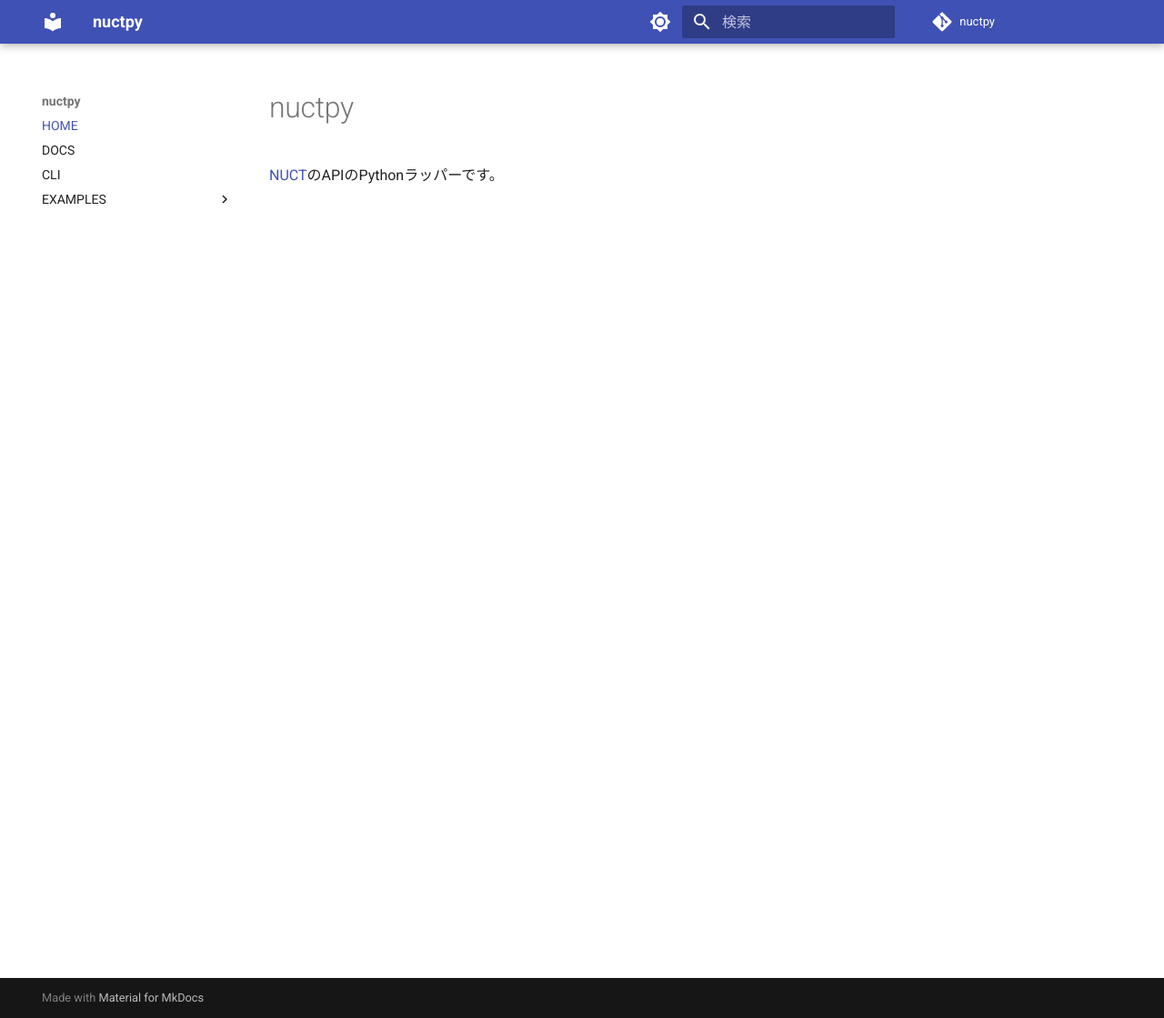
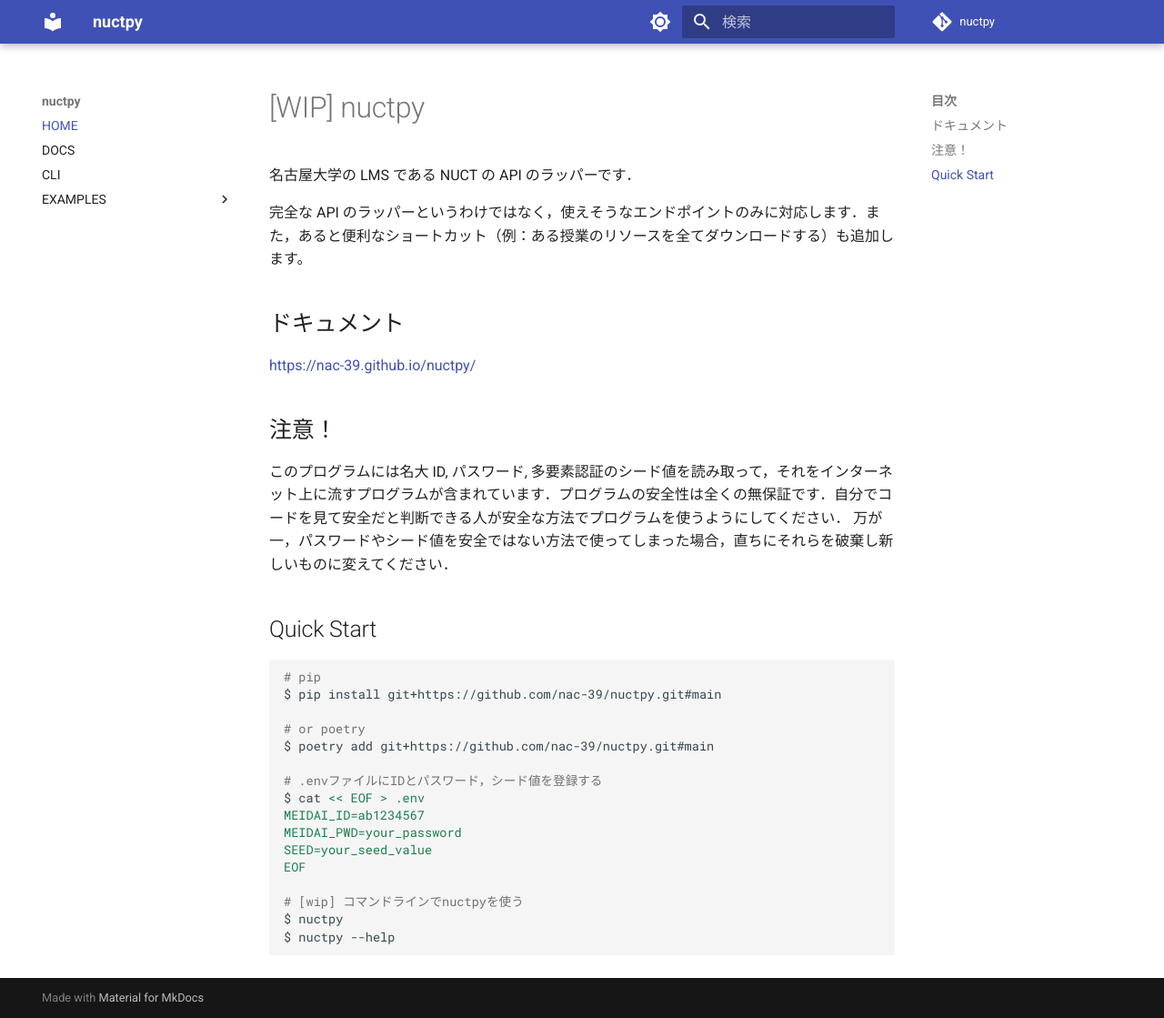
Before and after one commit to nac-39/nuctpy, an MkDocs documentation site: the page built from docs/index.md, in a window 1280 px wide and 1119 px high. Shown: the whole window at 91% size. Built offline with MkDocs 1.6.1 and Material for MkDocs 9.7.7, drawn with Linux system fonts in a browser that asks for light colours; comment, search, counter and statistics services are not loaded.

````diff
--- a/docs/index.md
+++ b/docs/index.md
@@ -1,3 +1,35 @@
-# nuctpy
+# [WIP] nuctpy
 
-[NUCT](https://ct.nagoya-u.ac.jp)のAPIのPythonラッパーです。
+名古屋大学の LMS である NUCT の API のラッパーです．
+
+完全な API のラッパーというわけではなく，使えそうなエンドポイントのみに対応します．また，あると便利なショートカット（例：ある授業のリソースを全てダウンロードする）も追加します。
+
+## ドキュメント
+
+[https://nac-39.github.io/nuctpy/](https://nac-39.github.io/nuctpy/)
+
+## 注意！
+
+このプログラムには名大 ID, パスワード, 多要素認証のシード値を読み取って，それをインターネット上に流すプログラムが含まれています．プログラムの安全性は全くの無保証です．自分でコードを見て安全だと判断できる人が安全な方法でプログラムを使うようにしてください．
+万が一，パスワードやシード値を安全ではない方法で使ってしまった場合，直ちにそれらを破棄し新しいものに変えてください．
+
+## Quick Start
+
+```bash
+# pip
+$ pip install git+https://github.com/nac-39/nuctpy.git#main
+
+# or poetry
+$ poetry add git+https://github.com/nac-39/nuctpy.git#main
+
+# .envファイルにIDとパスワード，シード値を登録する
+$ cat << EOF > .env
+MEIDAI_ID=ab1234567
+MEIDAI_PWD=your_password
+SEED=your_seed_value
+EOF
+
+# [wip] コマンドラインでnuctpyを使う
+$ nuctpy
+$ nuctpy --help
+```
````
Also changed, not shown: README.md (+16 -21 lines), docs/examples/get-announcement.md (+5 -5 lines), docs/examples/get-assignment.md (+5 -4 lines), docs/examples/get-quiz.md (+2 -2 lines), docs/examples/get-resources.md (+2 -2 lines), docs/examples/get-roster.md (+3 -2 lines), 6 other files.
